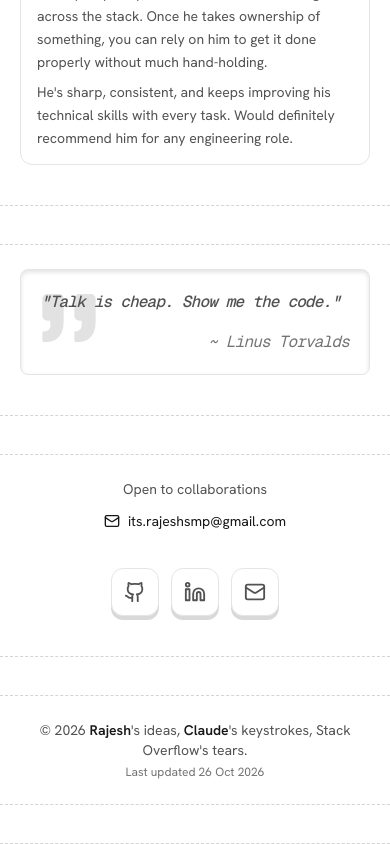
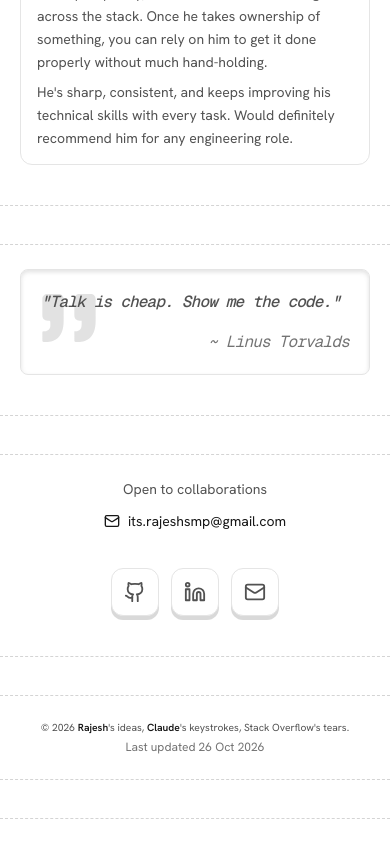
Before and after one commit to its-rajesh-smp/simple-portfolio, a Next.js app: page / in a window 390 px wide. Shown: the part 5605-6449 px from the top of the page. After the commit the page ends 6424 px from the top, so only its background shows below. Built offline with nearby package versions, Linux system fonts and the light colour scheme; no server answers.

Commit message:
style: update FooterCredit component to use responsive text scaling for improved readability on mobile devices

```diff
--- a/src/components/layouts/footer/footer-credit.tsx
+++ b/src/components/layouts/footer/footer-credit.tsx
@@ -24,7 +24,9 @@ export function FooterCredit() {
   );
 
   return (
-    <p className="text-content-secondary text-sm">
+    // Mobile: scale with the viewport so the longest credit (~34em incl. bold) fits on one line
+    // inside the footer's 20px side padding; normal size from sm up.
+    <p className="text-content-secondary text-[clamp(9px,calc((100vw-40px)/34),14px)] sm:text-sm">
       © {new Date().getFullYear()} <RichText value={CREDITS[index]} boldClassName="text-content font-semibold" />
     </p>
   );
```
